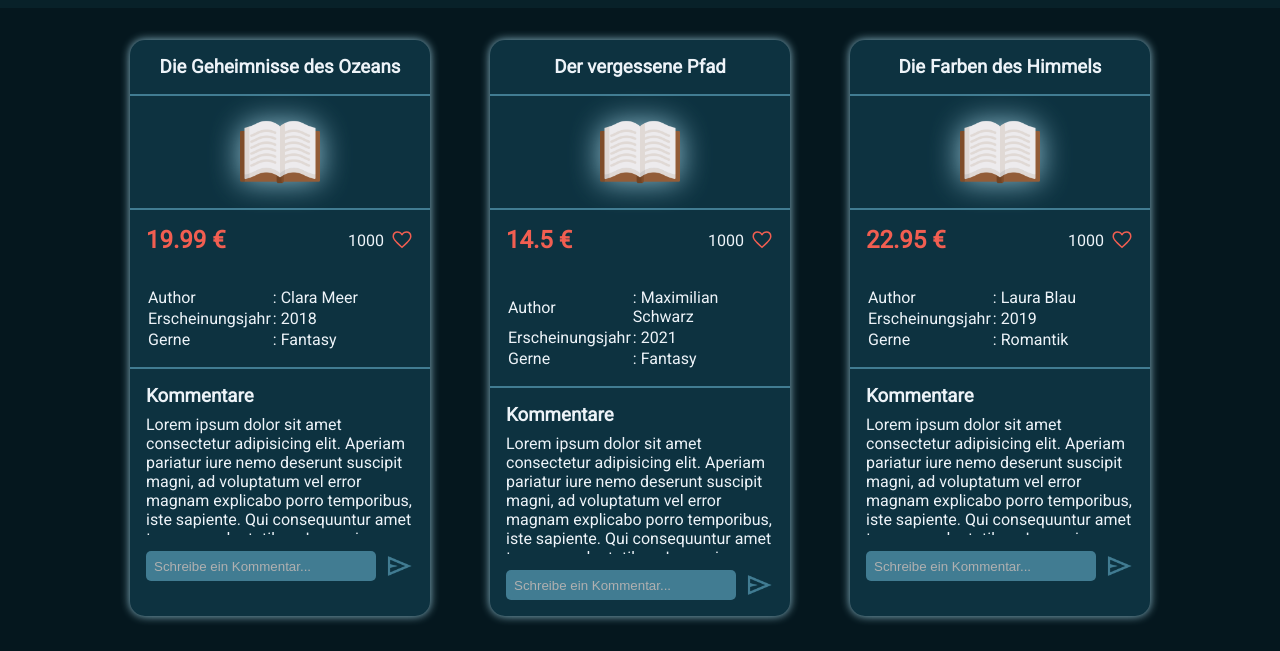
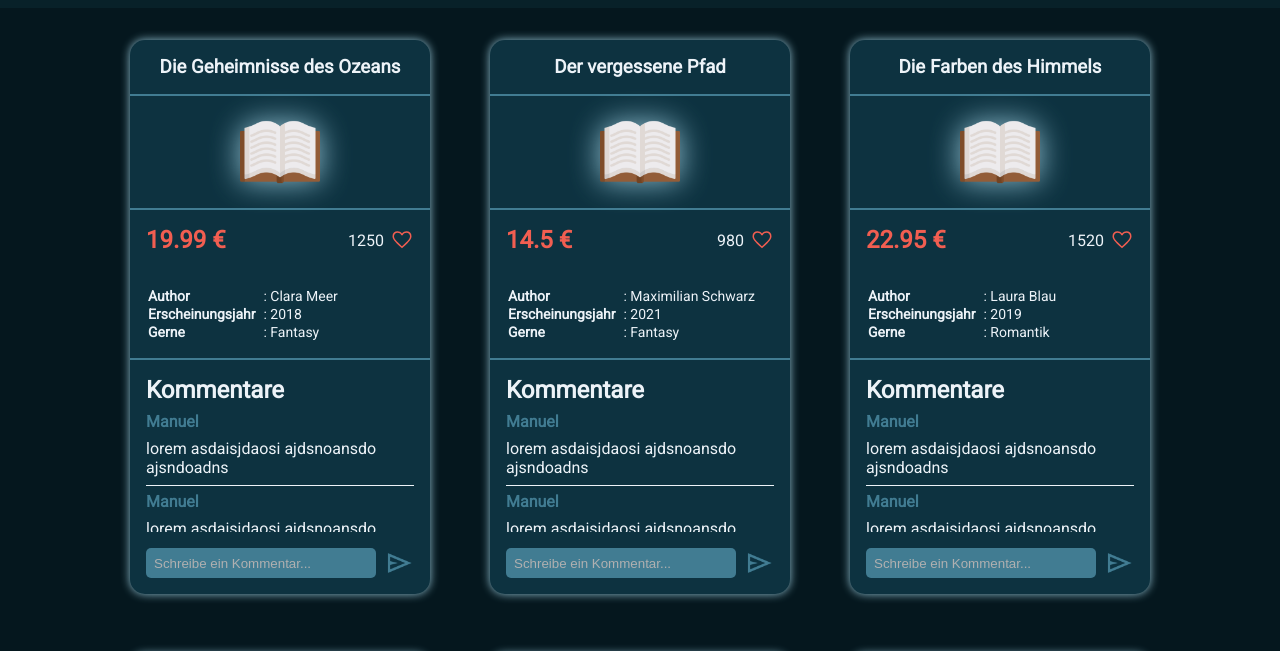
Before and after one commit to devhorn/Bookstore, a plain HTML site: page index.html in a window 1280 px wide. Shown: the part 92-743 px from the top of the page. Drawn offline with Linux system fonts and the light colour scheme; files whose address does not match are found by name.

Commit message:
general commit

```diff
--- a/scripts/template.js
+++ b/scripts/template.js
@@ -10,7 +10,7 @@ function getBookTemplate(bookElement) {
               <div class="priceAndLikeContainer">
                 <p id="price">${bookElement.price} €</p>
                 <div class="likeContainer">
-                  <p id="likeCounter">1000</p>
+                  <p id="likeCounter">${bookElement.likes}</p>
                   <img
                     src="./assets/icon/favorite_24dp_F15E51_FILL0_wght300_GRAD0_opsz24.svg"
                     alt=""
@@ -20,33 +20,47 @@ function getBookTemplate(bookElement) {
               <div class="infoTable">
                 <table>
                   <tr>
-                    <td>Author</td>
-                    <td>: ${bookElement.author}</td>
+                    <td class="infoType">Author</td>
+                    <td class="infoText">: ${bookElement.author}</td>
                   </tr>
                   <tr>
-                    <td>Erscheinungsjahr</td>
-                    <td>: ${bookElement.publishedYear}</td>
+                    <td class="infoType">Erscheinungsjahr</td>
+                    <td class="infoText">: ${bookElement.publishedYear}</td>
                   </tr>
                   <tr>
-                    <td>Gerne</td>
-                    <td>: ${bookElement.genre}</td>
+                    <td class="infoType">Gerne</td>
+                    <td class="infoText">: ${bookElement.genre}</td>
                   </tr>
                 </table>
               </div>
             </div>
             <div class="bookComment">
               <h3>Kommentare</h3>
-              <div class="commentContainer">
-                <p>
-                  Lorem ipsum dolor sit amet consectetur adipisicing elit.
-                  Aperiam pariatur iure nemo deserunt suscipit magni, ad
-                  voluptatum vel error magnam explicabo porro temporibus, iste
-                  sapiente. Qui consequuntur amet tempora voluptatibus. Lorem
-                  ipsum dolor sit amet consectetur adipisicing elit. Aperiam
-                  pariatur iure nemo deserunt suscipit magni, ad voluptatum vel
-                  error magnam explicabo porro temporibus, iste sapiente. Qui
-                  consequuntur amet tempora voluptatibus.
-                </p>
+              <div id="commentContent" class="commentContainer">
+                <div class="comment">
+                  <p class="commentUser">Manuel<p>
+                  <p class="commentText">lorem asdaisjdaosi ajdsnoansdo ajsndoadns</p>
+                </div>
+                <div class="comment">
+                  <p class="commentUser">Manuel<p>
+                  <p class="commentText">lorem asdaisjdaosi ajdsnoansdo ajsndoadns</p>
+                </div>
+                <div class="comment">
+                  <p class="commentUser">Manuel<p>
+                  <p class="commentText">lorem asdaisjdaosi ajdsnoansdo ajsndoadns lorem asdaisjdaosi ajdsnoansdo ajsndoadns lorem asdaisjdaosi ajdsnoansdo ajsndoadns lorem asdaisjdaosi ajdsnoansdo ajsndoadns lorem asdaisjdaosi ajdsnoansdo ajsndoadns</p>
+                </div>
+                <div class="comment">
+                  <p class="commentUser">Manuel<p>
+                  <p class="commentText">lorem asdaisjdaosi ajdsnoansdo ajsndoadns</p>
+                </div>
+                <div class="comment">
+                  <p class="commentUser">Manuel<p>
+                  <p class="commentText">lorem asdaisjdaosi ajdsnoansdo ajsndoadns</p>
+                </div>
+                <div class="comment">
+                  <p class="commentUser">Manuel<p>
+                  <p class="commentText">lorem asdaisjdaosi ajdsnoansdo ajsndoadns</p>
+                </div>
               </div>
               <div class="commentInput">
                 <input type="text" placeholder="Schreibe ein Kommentar..." />
--- a/styles/book_style.css
+++ b/styles/book_style.css
@@ -64,12 +64,23 @@
 .infoTable table td {
   height: 8px;
 }
+
+.infoType {
+  font-weight: bold;
+  font-size: 14px;
+}
+
+.infoText {
+  font-size: 14px;
+  padding-left: 6px;
+}
 .bookComment {
   padding: 16px;
 }
 
 .bookComment h3 {
   margin-bottom: 8px;
+  font-size: 24px;
 }
 
 .commentContainer {
@@ -77,6 +88,21 @@
   scrollbar-width: thin;
   height: 120px;
   overflow: auto;
+}
+
+.comment {
+  border-bottom: 0.2px solid var(--text-color);
+  margin-bottom: 6px;
+}
+
+.commentUser {
+  font-weight: bold;
+  color: var(--divider-color);
+}
+
+.commentText {
+  padding-top: 8px;
+  padding-bottom: 8px;
 }
 
 .commentInput {
```
